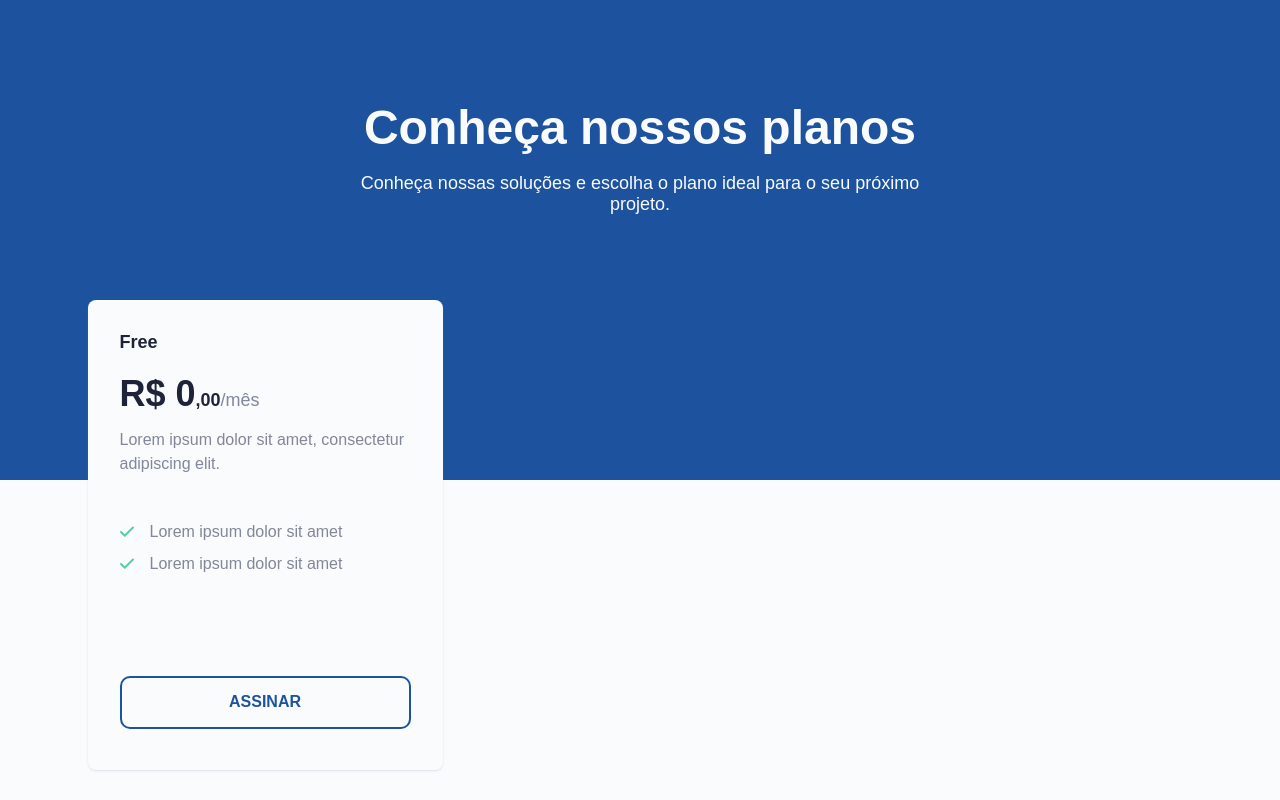
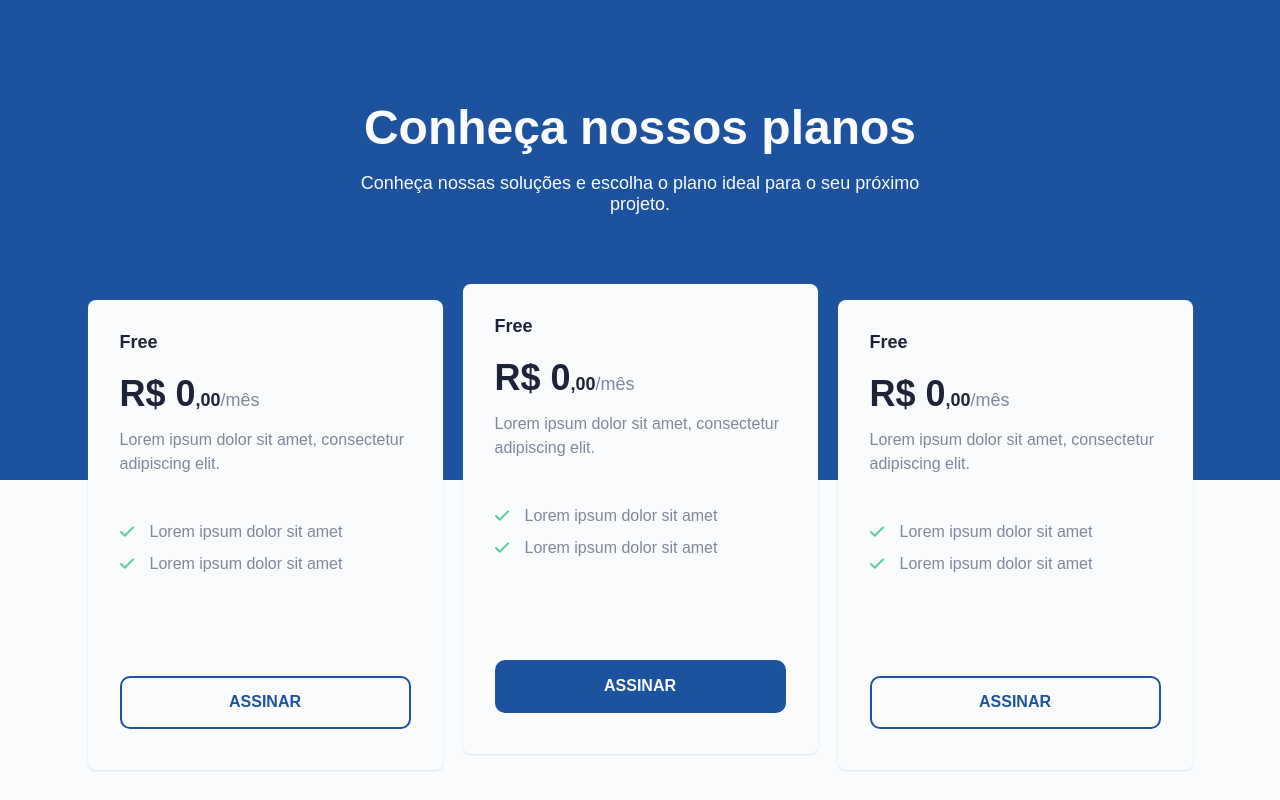
Before and after one commit to gabrielbaltar/PricingTable, a plain HTML site: page index.html in a window 1280 px wide. Drawn offline with Linux system fonts and the light colour scheme.

Commit message:
Update from work

```diff
--- a/index.html
+++ b/index.html
@@ -45,6 +45,48 @@
                     </div>
                 </div>
             </div>
+
+            <div class="card">
+                <div class="card1">
+                    <div class="card1-contet">
+                        <span id="type-plan">Free</span>
+                        <p id="type-price">R$ 0<span>,00</span><span id="type-month">/mês</span></p>
+                        <p id="text-loren">Lorem ipsum dolor sit amet, consectetur adipiscing elit.</p>
+                        <div class="plans">
+                            <div class="first">
+                                <p><img src="./images/check.svg" alt="Check de produto">Lorem ipsum dolor sit amet</p>
+                            </div>
+                            <div class="first">
+                                <p><img src="./images/check.svg" alt="Check de produto">Lorem ipsum dolor sit amet</p>
+                            </div>
+                        </div>
+                        <div class="card-button second">
+                            <a href="#">Assinar</a>
+                        </div>
+                    </div>
+                </div>
+            </div>
+
+            <div class="card">
+                <div class="card1">
+                    <div class="card1-contet">
+                        <span id="type-plan">Free</span>
+                        <p id="type-price">R$ 0<span>,00</span><span id="type-month">/mês</span></p>
+                        <p id="text-loren">Lorem ipsum dolor sit amet, consectetur adipiscing elit.</p>
+                        <div class="plans">
+                            <div class="first">
+                                <p><img src="./images/check.svg" alt="Check de produto">Lorem ipsum dolor sit amet</p>
+                            </div>
+                            <div class="first">
+                                <p><img src="./images/check.svg" alt="Check de produto">Lorem ipsum dolor sit amet</p>
+                            </div>
+                        </div>
+                        <div class="card-button">
+                            <a href="#">Assinar</a>
+                        </div>
+                    </div>
+                </div>
+            </div>
         </div>
        </div>
    </section>
--- a/styles/style.css
+++ b/styles/style.css
@@ -59,6 +59,12 @@ h1, h2, h3, h4, h5, h6 {
     margin: auto auto;
     width: 1105px;
     max-width: 100%;
+    display: flex;
+    gap: 1.25rem;
+}
+
+.card:nth-child(2){
+    margin-top: -1rem;
 }
 
 .card {
@@ -130,3 +136,8 @@ h1, h2, h3, h4, h5, h6 {
     font-weight: 600;
     margin-top: 6rem;
 }
+
+.second a{
+    background-color: var(--blue);
+    color: var(--background);
+}
```
